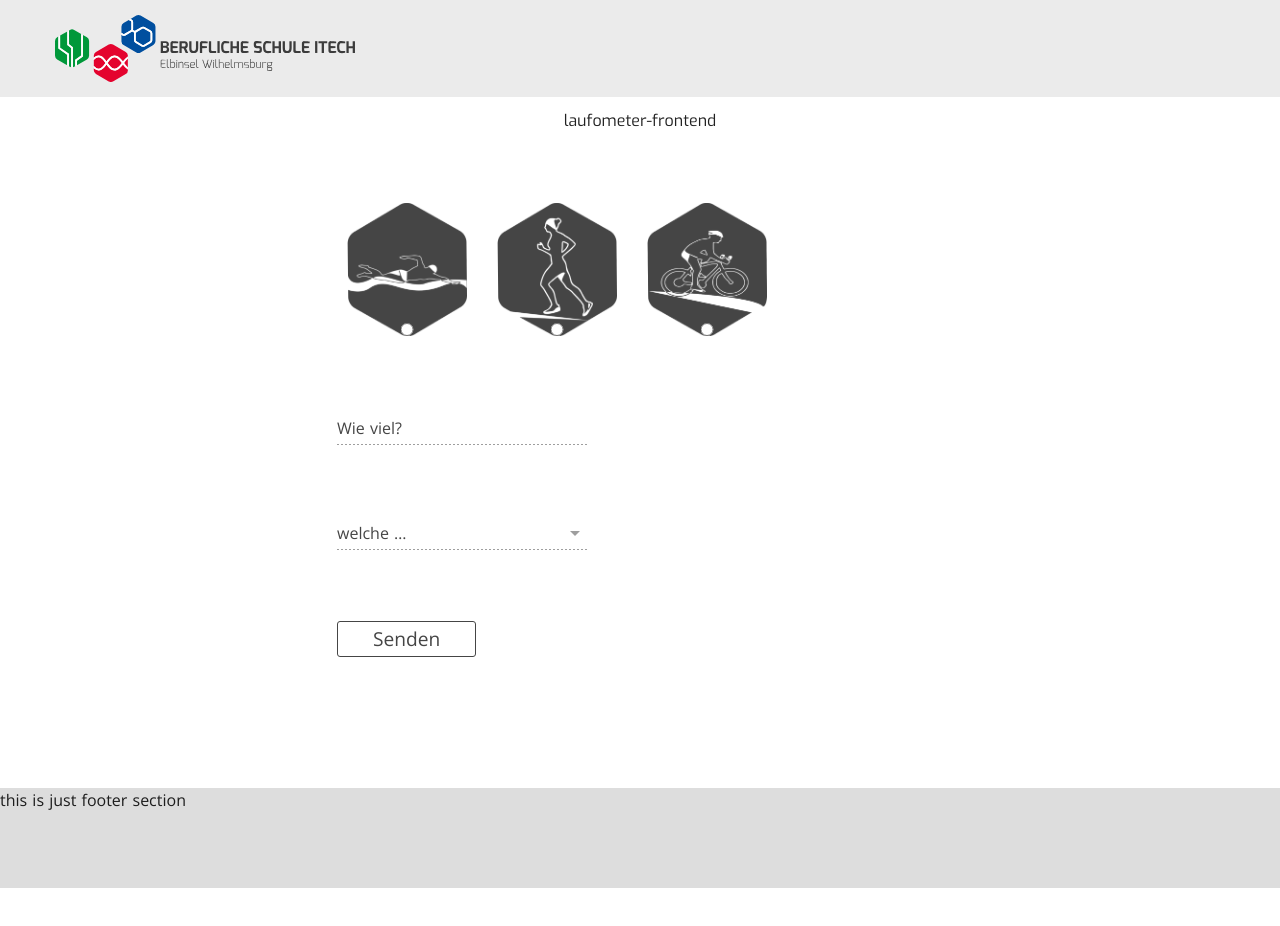
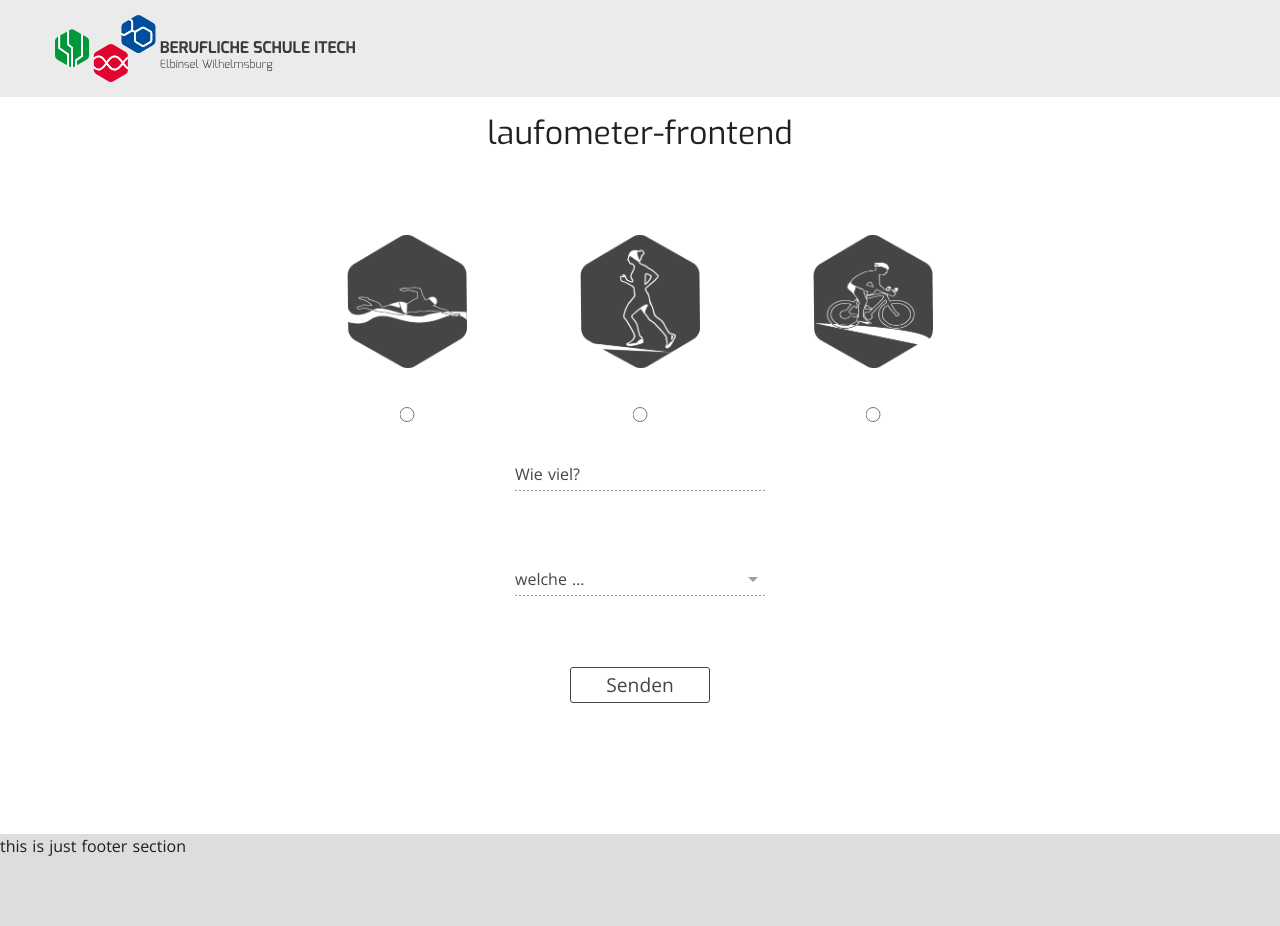
Before and after one commit to IT9x-alpha/laufometer-frontend, a Nuxt app: page /register in a window 1280 px wide. Shown: the top 926 px of the page. Before the commit the page ends 888 px from the top, so only its background shows below. Built offline with nearby package versions, Linux system fonts and the light colour scheme.

Commit message:
registration page phase 4 #3

```diff
--- a/assets/css/main.css
+++ b/assets/css/main.css
@@ -4,7 +4,340 @@
     --itech-red:#e4032e;
     --itech-gray: #454545;
     --itech-lightGray: #e9ecef;
+    --red: #eb4034;
+    --white: #fff;
+    --black: #000;
 }
+
+/*!
+ * Bootstrap Reboot v4.5.3 (https://getbootstrap.com/)
+ * Copyright 2011-2020 The Bootstrap Authors
+ * Copyright 2011-2020 Twitter, Inc.
+ * Licensed under MIT (https://github.com/twbs/bootstrap/blob/main/LICENSE)
+ * Forked from Normalize.css, licensed MIT (https://github.com/necolas/normalize.css/blob/master/LICENSE.md)
+ */
+ *,
+ *::before,
+ *::after {
+   box-sizing: border-box;
+ }
+
+ html {
+   font-family: sans-serif;
+   line-height: 1.15;
+   -webkit-text-size-adjust: 100%;
+   -webkit-tap-highlight-color: rgba(0, 0, 0, 0);
+ }
+
+ article, aside, figcaption, figure, footer, header, hgroup, main, nav, section {
+   display: block;
+ }
+
+ body {
+   margin: 0;
+   font-family: -apple-system, BlinkMacSystemFont, "Segoe UI", Roboto, "Helvetica Neue", Arial, "Noto Sans", sans-serif, "Apple Color Emoji", "Segoe UI Emoji", "Segoe UI Symbol", "Noto Color Emoji";
+   font-size: 1rem;
+   font-weight: 400;
+   line-height: 1.5;
+   color: #212529;
+   text-align: left;
+   background-color: #fff;
+ }
+
+ [tabindex="-1"]:focus:not(:focus-visible) {
+   outline: 0 !important;
+ }
+
+ hr {
+   box-sizing: content-box;
+   height: 0;
+   overflow: visible;
+ }
+
+ h1, h2, h3, h4, h5, h6 {
+   margin-top: 0;
+   margin-bottom: 0.5rem;
+ }
+
+ p {
+   margin-top: 0;
+   margin-bottom: 1rem;
+ }
+
+ abbr[title],
+ abbr[data-original-title] {
+   text-decoration: underline;
+   -webkit-text-decoration: underline dotted;
+   text-decoration: underline dotted;
+   cursor: help;
+   border-bottom: 0;
+   -webkit-text-decoration-skip-ink: none;
+   text-decoration-skip-ink: none;
+ }
+
+ address {
+   margin-bottom: 1rem;
+   font-style: normal;
+   line-height: inherit;
+ }
+
+ ol,
+ ul,
+ dl {
+   margin-top: 0;
+   margin-bottom: 1rem;
+ }
+
+ ol ol,
+ ul ul,
+ ol ul,
+ ul ol {
+   margin-bottom: 0;
+ }
+
+ dt {
+   font-weight: 700;
+ }
+
+ dd {
+   margin-bottom: .5rem;
+   margin-left: 0;
+ }
+
+ blockquote {
+   margin: 0 0 1rem;
+ }
+
+ b,
+ strong {
+   font-weight: bolder;
+ }
+
+ small {
+   font-size: 80%;
+ }
+
+ sub,
+ sup {
+   position: relative;
+   font-size: 75%;
+   line-height: 0;
+   vertical-align: baseline;
+ }
+
+ sub {
+   bottom: -.25em;
+ }
+
+ sup {
+   top: -.5em;
+ }
+
+ a {
+   color: #007bff;
+   text-decoration: none;
+   background-color: transparent;
+ }
+
+ a:hover {
+   color: #0056b3;
+   text-decoration: underline;
+ }
+
+ a:not([href]):not([class]) {
+   color: inherit;
+   text-decoration: none;
+ }
+
+ a:not([href]):not([class]):hover {
+   color: inherit;
+   text-decoration: none;
+ }
+
+ pre,
+ code,
+ kbd,
+ samp {
+   font-family: SFMono-Regular, Menlo, Monaco, Consolas, "Liberation Mono", "Courier New", monospace;
+   font-size: 1em;
+ }
+
+ pre {
+   margin-top: 0;
+   margin-bottom: 1rem;
+   overflow: auto;
+   -ms-overflow-style: scrollbar;
+ }
+
+ figure {
+   margin: 0 0 1rem;
+ }
+
+ img {
+   vertical-align: middle;
+   border-style: none;
+ }
+
+ svg {
+   overflow: hidden;
+   vertical-align: middle;
+ }
+
+ table {
+   border-collapse: collapse;
+ }
+
+ caption {
+   padding-top: 0.75rem;
+   padding-bottom: 0.75rem;
+   color: #6c757d;
+   text-align: left;
+   caption-side: bottom;
+ }
+
+ th {
+   text-align: inherit;
+   text-align: -webkit-match-parent;
+ }
+
+ label {
+   display: inline-block;
+   margin-bottom: 0.5rem;
+ }
+
+ button {
+   border-radius: 0;
+ }
+
+ button:focus {
+   outline: 1px dotted;
+   outline: 5px auto -webkit-focus-ring-color;
+ }
+
+ input,
+ button,
+ select,
+ optgroup,
+ textarea {
+   margin: 0;
+   font-family: inherit;
+   font-size: inherit;
+   line-height: inherit;
+ }
+
+ button,
+ input {
+   overflow: visible;
+ }
+
+ button,
+ select {
+   text-transform: none;
+ }
+
+ [role="button"] {
+   cursor: pointer;
+ }
+
+ select {
+   word-wrap: normal;
+ }
+
+ button,
+ [type="button"],
+ [type="reset"],
+ [type="submit"] {
+   -webkit-appearance: button;
+ }
+
+ button:not(:disabled),
+ [type="button"]:not(:disabled),
+ [type="reset"]:not(:disabled),
+ [type="submit"]:not(:disabled) {
+   cursor: pointer;
+ }
+
+ button::-moz-focus-inner,
+ [type="button"]::-moz-focus-inner,
+ [type="reset"]::-moz-focus-inner,
+ [type="submit"]::-moz-focus-inner {
+   padding: 0;
+   border-style: none;
+ }
+
+ input[type="radio"],
+ input[type="checkbox"] {
+   box-sizing: border-box;
+   padding: 0;
+ }
+
+ textarea {
+   overflow: auto;
+   resize: vertical;
+ }
+
+ fieldset {
+   min-width: 0;
+   padding: 0;
+   margin: 0;
+   border: 0;
+ }
+
+ legend {
+   display: block;
+   width: 100%;
+   max-width: 100%;
+   padding: 0;
+   margin-bottom: .5rem;
+   font-size: 1.5rem;
+   line-height: inherit;
+   color: inherit;
+   white-space: normal;
+ }
+
+ progress {
+   vertical-align: baseline;
+ }
+
+ [type="number"]::-webkit-inner-spin-button,
+ [type="number"]::-webkit-outer-spin-button {
+   height: auto;
+ }
+
+ [type="search"] {
+   outline-offset: -2px;
+   -webkit-appearance: none;
+ }
+
+ [type="search"]::-webkit-search-decoration {
+   -webkit-appearance: none;
+ }
+
+ ::-webkit-file-upload-button {
+   font: inherit;
+   -webkit-appearance: button;
+ }
+
+ output {
+   display: inline-block;
+ }
+
+ summary {
+   display: list-item;
+   cursor: pointer;
+ }
+
+ template {
+   display: none;
+ }
+
+ [hidden] {
+   display: none !important;
+ }
+ /*# sourceMappingURL=bootstrap-reboot.css.map */
+
+
+
 html {
     font-size: 10px
 }
@@ -12,6 +345,16 @@ html {
 h1, h2, h3, h4, h5, h6 {
 	font-family: "Exo", sans-serif;
 }
+
+h1 {
+    font-size: 2rem;
+}
+
+@media (min-width: 800px)
+h1 {
+	font-size: 3.6rem;
+}
+
 .page-container {
     padding: 80px 0 50px;
 }
--- a/components/RegisterationForm.vue
+++ b/components/RegisterationForm.vue
@@ -1,7 +1,7 @@
 <template>
     <v-form @submit.prevent="submitForm" ref="form" v-model="formIsValid">
         <div :class="['register_form '+  activity]">
-            <div class="form-section d-flex flex-row justify-content-between">
+            <div class="form-section d-flex flex-row justify-space-between">
                 <div class="activity_block">
                     <label>
                         <input type="radio" id="swimming" name="activity" value="swimming" v-model="activity">
@@ -23,7 +23,7 @@
                 </div>
             </div>
 
-            <div class="form-section d-flex flex-column align-items-center">
+            <div class="form-section d-flex flex-column align-center">
                 <div class="entry-block">
                     <v-text-field
                         label="Wie viel?"
@@ -154,17 +154,15 @@ export default {
 .activity_block{
     width: 150px;
     padding: 15px;
+    position: relative;
 }
-
-.activity_block label {
-    position: relative
-}
-
 .activity_block input{
     position: absolute;
     bottom: 0;
     left:50%;
     transform: translateX(-50%);
+    width: 15px;
+    height: 15px;
 }
 
 .activity_block img {
```
